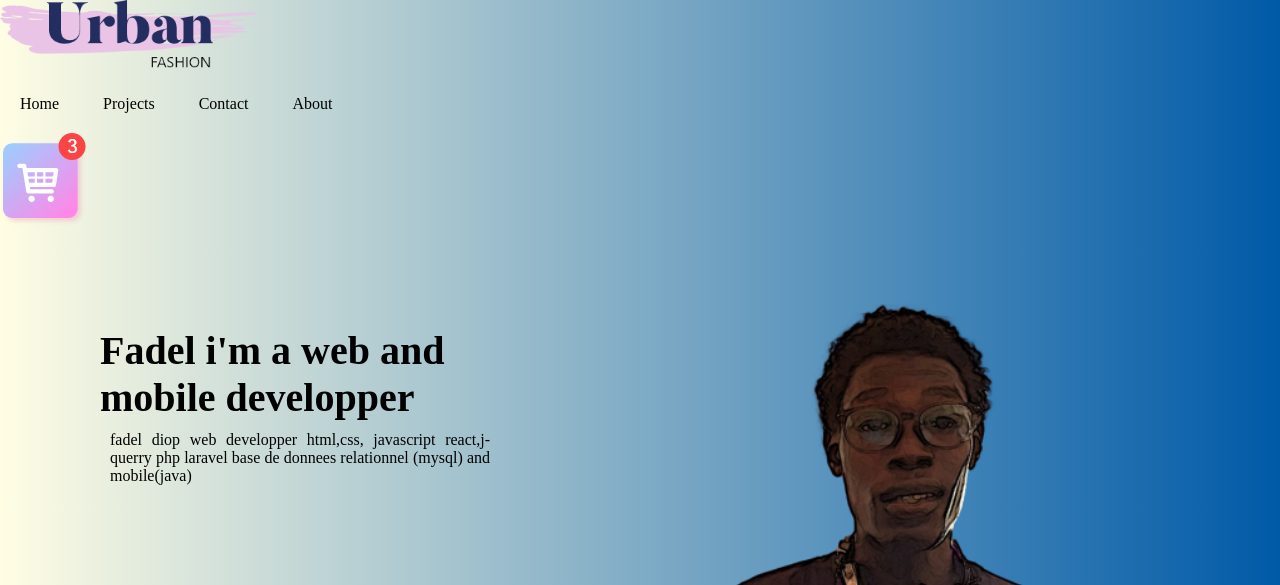
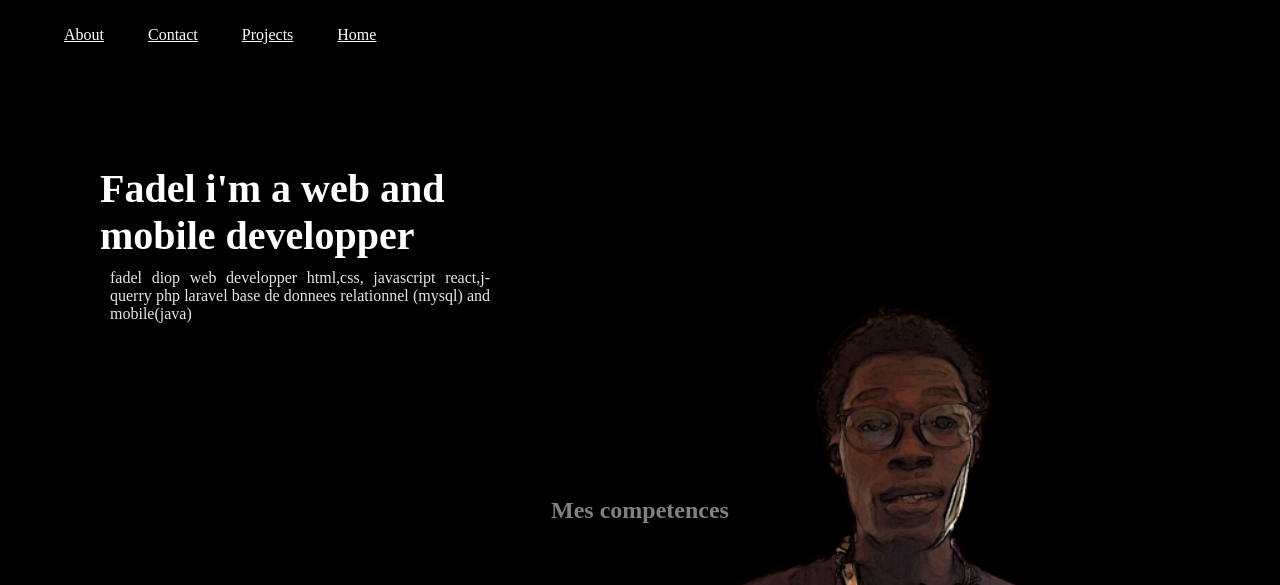
Before and after one commit to Fadel-Dev/portofolio, a plain HTML site: page index.html in a window 1280 px wide. Shown: the top 585 px of the page. Drawn offline with Linux system fonts and the light colour scheme.

Commit message:
make all page

```diff
--- a/index.html
+++ b/index.html
@@ -10,16 +10,15 @@
 <body>
     <div class="container">
         <div class="header">
-            <img src="./images/logo.png" class="logo" alt="logo">
-
             <nav class="nav">
-                 <img src="./images/menu.svg" class="humburger" alt="">
                 <ul>
-                    <li>Home</li>
-                    <li>Projects</li>
-                    <li>Contact</li>
-                    <li>About</li>
-            <img src="./images/cart.png" class="cart" alt="">
+                    <li><img src="./images/menu.svg" class="humburger" alt=""  width="121.33" height="75.92"></li>
+                    <li><a href="about.html">About</a> </li>
+                    <li><a href="contact.html">Contact</a></li>
+                    <li><a href="projects.html">Projects</a> </li>
+                    <li><a href="index.html">Home</a></li>
+                <ul>
+            </nav>
         </div>
         <div class="content">
             <h1 class="description">Fadel i'm a web and mobile developper</h1>
--- a/style.css
+++ b/style.css
@@ -6,8 +6,12 @@
 }
 
 .container {
-    background:grey;background: #005AA7;  /* fallback for old browsers */
-background: -webkit-linear-gradient(to right, #FFFDE4, #005AA7);  /* Chrome 10-25, Safari 5.1-6 */
+    background-color: black;
+  /*  background:url("./images/backgroungGrey.jpg");*/
+    background-repeat: no-repeat;
+    background-size: cover;
+   /* background:grey;background: #005AA7;
+background: -webkit-linear-gradient(to right, #FFFDE4, #005AA7);  /* Chrome 10-25, Safari 5.1-6
 background: linear-gradient(to right, #FFFDE4, #005AA7); /* W3C, IE 10+/ Edge, Firefox 16+, Chrome 26+, Opera 12+, Safari 7+ */
 
     background-size: cover;
@@ -32,6 +36,10 @@ background: linear-gradient(to right, #FFFDE4, #005AA7); /* W3C, IE 10+/ Edge, F
 
 .nav {
     flex: 1;
+    color:whitesmoke;
+    background: black;
+    box-shadow: 1px 1pxp 1px grey;
+    border-bottom: 1px solid black;
 }
 
 
@@ -42,6 +50,14 @@ nav ul li {
     flex: 1;
 }
 
+nav ul li a{
+    color: white;
+}
+
+nav ul li a:hover{
+
+background: -webkit-linear-gradient(to right, #FFFDE4, #005AA7);
+}
 .cart {
     display: flex;
     justify-items: auto;
@@ -51,6 +67,7 @@ nav ul li {
 .content {
     width: 600px;
     padding: 100px;
+    color: white;
 }
 
 .description {
@@ -60,10 +77,9 @@ nav ul li {
 .description + p {
     padding: 10px;
     text-align: justify;
-
+    color: rgb(235, 228, 228);
 }
-
-.container {
+.ntainer {
     position: relative;
 }
 
```
Also changed, not shown: about.html (added, +13 -0 lines), contact.html (added, +12 -0 lines), projects.html (added, +12 -0 lines), images/backgroung.jpg (added), images/backgroungGrey.jpg (added), images/bureau.jpg (added), images/study-7217599.jpg (added).
